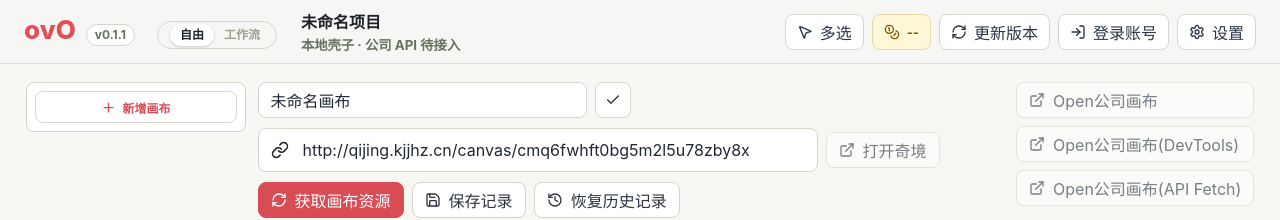
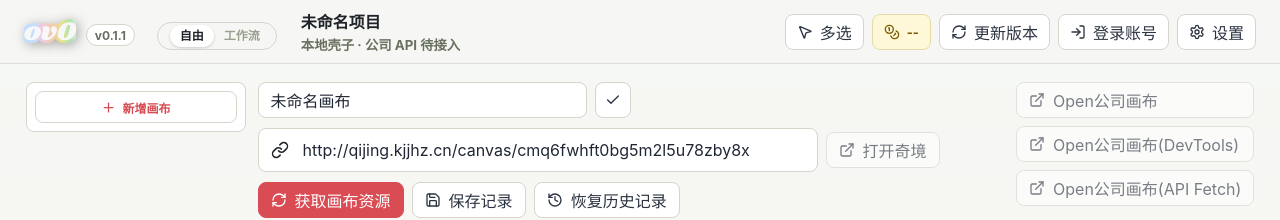
Before and after one commit to LiuMingXu888/ovO_create_video_platform, a React (Vite) app: page / in a window 1280 px wide. Shown: the top 220 px of the page. Built offline with nearby package versions, Linux system fonts and the light colour scheme.

Commit message:
style: ovO 标题渐变描边+内置Shrikhand字体(ui1)

```diff
--- a/src/styles.css
+++ b/src/styles.css
@@ -82,11 +82,36 @@ button {
   gap: 10px;
 }
 
+@font-face {
+  font-family: "Shrikhand";
+  font-style: normal;
+  font-weight: 400;
+  font-display: swap;
+  src: url("./assets/fonts/Shrikhand-Regular.woff2") format("woff2");
+}
+
 .brand-mark {
-  color: #e24f57;
+  --stroke-width: 6px;
+  font-family: "Shrikhand", serif;
   font-size: 26px;
-  font-weight: 800;
+  font-weight: 400;
   letter-spacing: 0;
+  color: #f7f7f7;
+  -webkit-text-stroke: var(--stroke-width) transparent;
+  background-image: linear-gradient(90deg, #c1deff 12%, #f2c9de 24%, #f1ccac 36%, #eae189 48%, #aae5b2 60%, #ffffffcc 72%, #decdff 84%, #c1deff);
+  background-size: 150% 100%;
+  background-clip: text;
+  -webkit-background-clip: text;
+  filter: drop-shadow(2px 2px 6px #0005);
+  transition: background-position 0.3s, scale 0.3s, filter 0.3s;
+  will-change: background-position, scale, filter;
+  cursor: crosshair;
+}
+
+.brand-mark:hover {
+  background-position: 100% 0;
+  scale: 1.05;
+  filter: drop-shadow(2px 2px 8px #0003);
 }
 
 .brand-version,
```
Also changed, not shown: src/assets/fonts/Shrikhand-Regular.woff2 (added).
